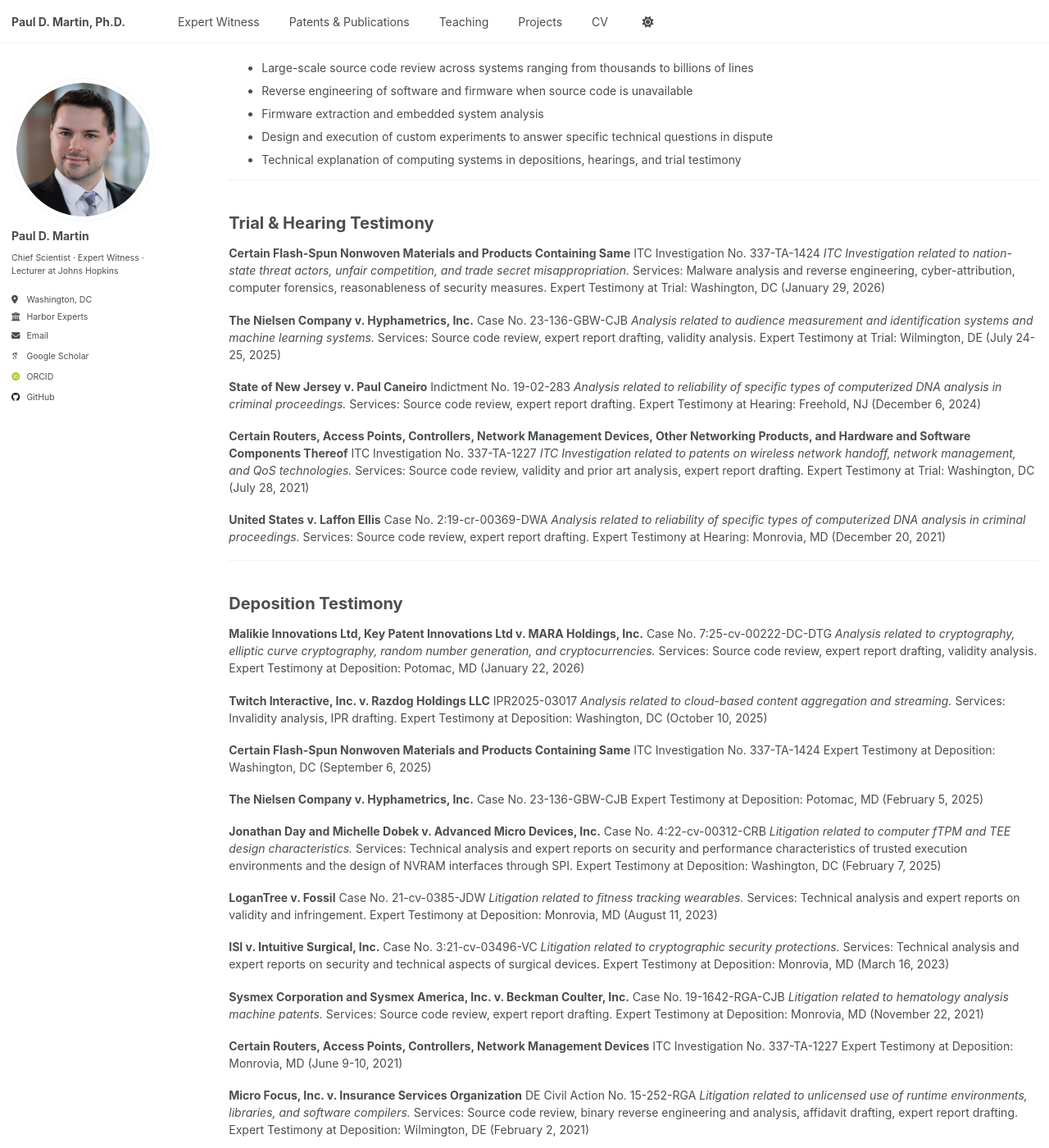
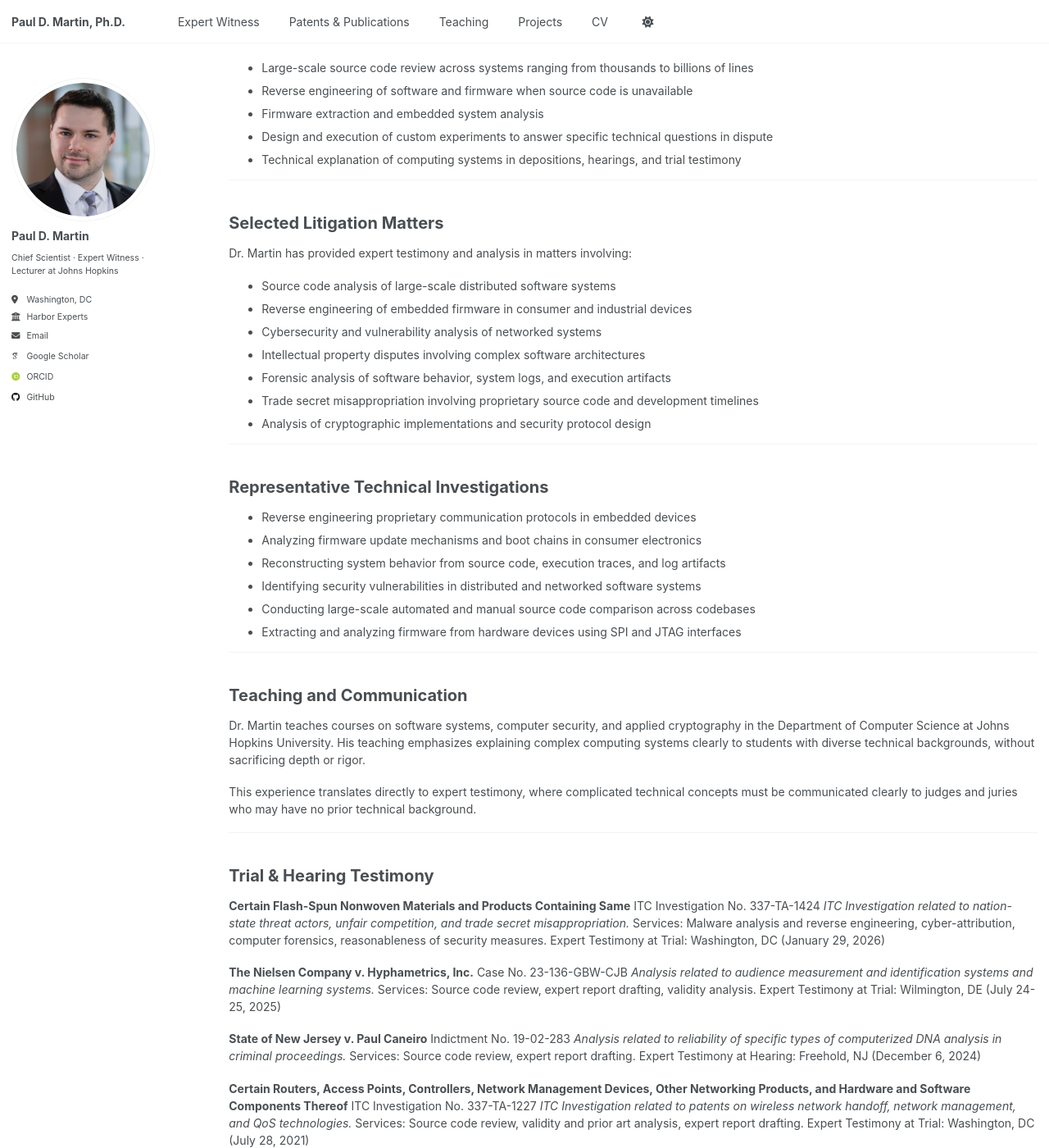
Before and after one commit to pauldmartinphd/pauldmartinphd.github.io, a Jekyll site: the page built from _pages/expert-witness.md, in a window 1280 px wide and 1400 px high, scrolled down 983 px. Shown: the whole window at 82% size. Built offline with Jekyll 4.4.1, drawn with Linux system fonts in a browser that asks for light colours; some web fonts are replaced; a script that is not in the unit is left out.

Commit message:
Add Selected Litigation Matters, Representative Technical Investigations, and Teaching and Communication sections to expert witness page.
Co-Authored-By: Claude Opus 4.6 <noreply@anthropic.com>

```diff
--- a/_pages/expert-witness.md
+++ b/_pages/expert-witness.md
@@ -45,6 +45,39 @@ Dr. Martin's analyses typically involve:
 - Firmware extraction and embedded system analysis
 - Design and execution of custom experiments to answer specific technical questions in dispute
 - Technical explanation of computing systems in depositions, hearings, and trial testimony
+
+---
+
+## Selected Litigation Matters
+
+Dr. Martin has provided expert testimony and analysis in matters involving:
+
+- Source code analysis of large-scale distributed software systems
+- Reverse engineering of embedded firmware in consumer and industrial devices
+- Cybersecurity and vulnerability analysis of networked systems
+- Intellectual property disputes involving complex software architectures
+- Forensic analysis of software behavior, system logs, and execution artifacts
+- Trade secret misappropriation involving proprietary source code and development timelines
+- Analysis of cryptographic implementations and security protocol design
+
+---
+
+## Representative Technical Investigations
+
+- Reverse engineering proprietary communication protocols in embedded devices
+- Analyzing firmware update mechanisms and boot chains in consumer electronics
+- Reconstructing system behavior from source code, execution traces, and log artifacts
+- Identifying security vulnerabilities in distributed and networked software systems
+- Conducting large-scale automated and manual source code comparison across codebases
+- Extracting and analyzing firmware from hardware devices using SPI and JTAG interfaces
+
+---
+
+## Teaching and Communication
+
+Dr. Martin teaches courses on software systems, computer security, and applied cryptography in the Department of Computer Science at Johns Hopkins University. His teaching emphasizes explaining complex computing systems clearly to students with diverse technical backgrounds, without sacrificing depth or rigor.
+
+This experience translates directly to expert testimony, where complicated technical concepts must be communicated clearly to judges and juries who may have no prior technical background.
 
 ---
 
```
